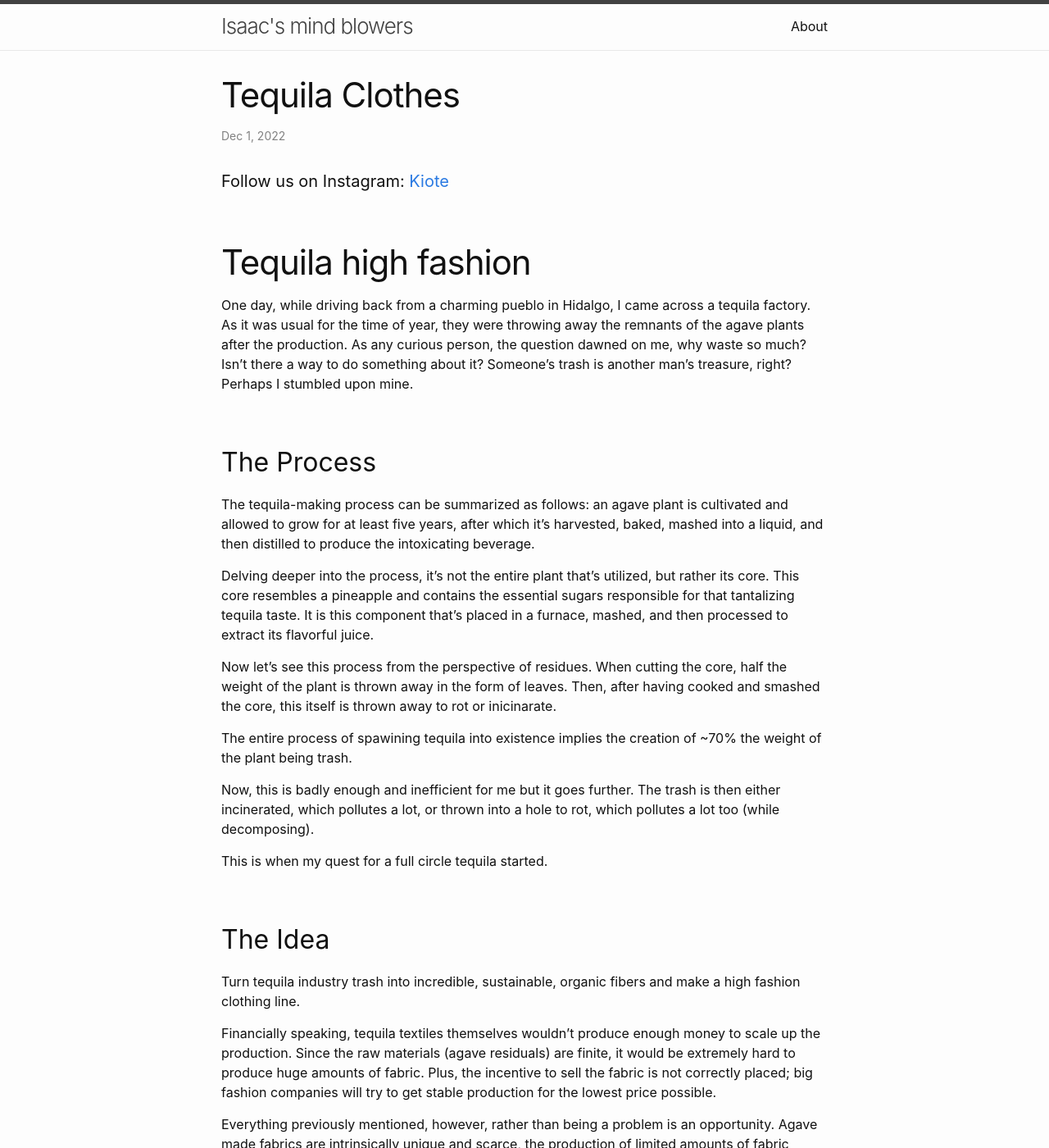
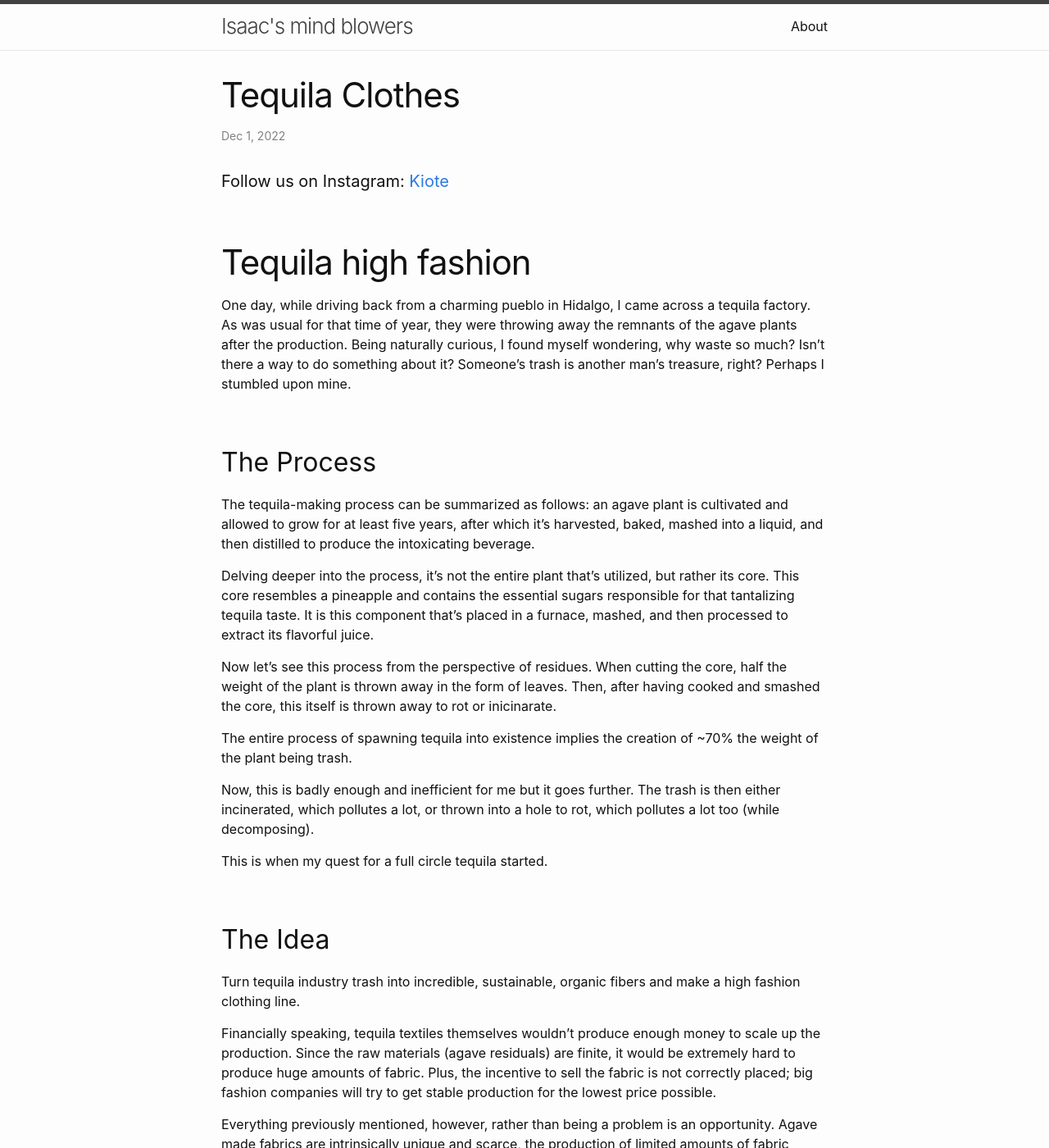
Before and after one commit to iDash3/idash3.github.io, a Jekyll site: the page built from _posts/2022-12-01-tequila-clothes.md, in a window 1280 px wide and 1400 px high. Shown: the whole window at 82% size. Built offline with Jekyll 4.4.1, drawn with Linux system fonts in a browser that asks for light colours; our own code applies the rules of GitHub Pages for plain Markdown files; some of the changed text lies outside the part shown.

Commit message:
Update 2022-12-01-tequila-clothes.md

```diff
--- a/_posts/2022-12-01-tequila-clothes.md
+++ b/_posts/2022-12-01-tequila-clothes.md
@@ -2,7 +2,7 @@
 
 # Tequila high fashion
 
-One day, while driving back from a charming pueblo in Hidalgo, I came across a tequila  factory. As it was usual for the time of year, they were throwing away the remnants of the agave plants after the production. As any curious person, the question dawned on me, why waste so much? Isn't there a way to do something about it? Someone's trash is another man's treasure, right? Perhaps I stumbled upon mine.
+One day, while driving back from a charming pueblo in Hidalgo, I came across a tequila  factory. As was usual for that time of year, they were throwing away the remnants of the agave plants after the production. Being naturally curious, I found myself wondering, why waste so much? Isn't there a way to do something about it? Someone's trash is another man's treasure, right? Perhaps I stumbled upon mine.
 
 ## The Process
 
@@ -12,7 +12,7 @@ Delving deeper into the process, it's not the entire plant that's utilized, but
 
 Now let's see this process from the perspective of residues. When cutting the core, half the weight of the plant is thrown away in the form of leaves. Then, after having cooked and smashed the core, this itself is thrown away to rot or inicinarate.
 
-The entire process of spawining tequila into existence implies the creation of ~70% the weight of the plant being trash.
+The entire process of spawning tequila into existence implies the creation of ~70% the weight of the plant being trash.
 
 Now, this is badly enough and inefficient for me but it goes further. The trash is then either incinerated, which pollutes a lot, or thrown into a hole to rot, which pollutes a lot too (while decomposing).
 
```
Also changed, not shown: other parts of _posts/2022-12-01-tequila-clothes.md (+1 -1 lines).
